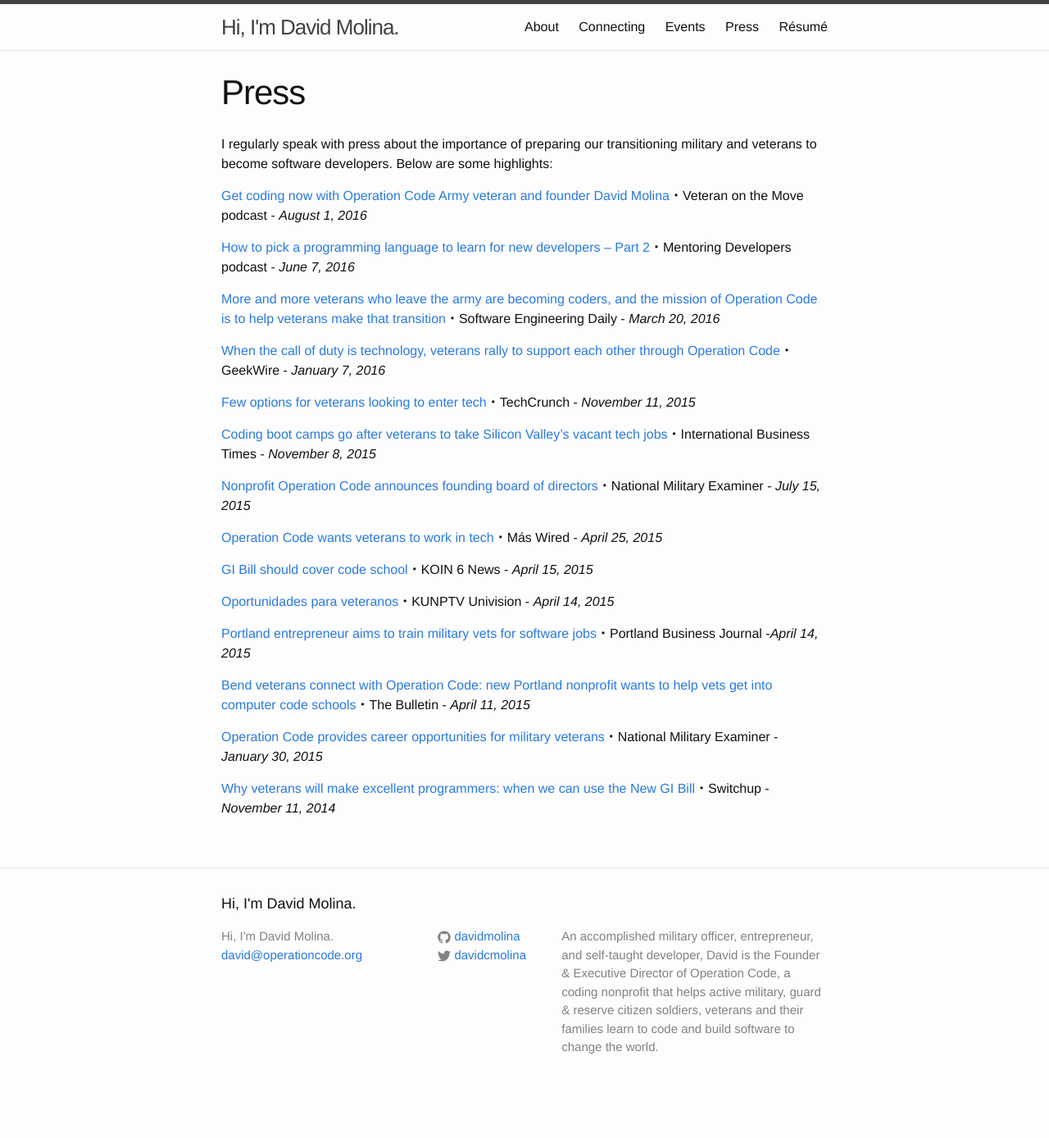
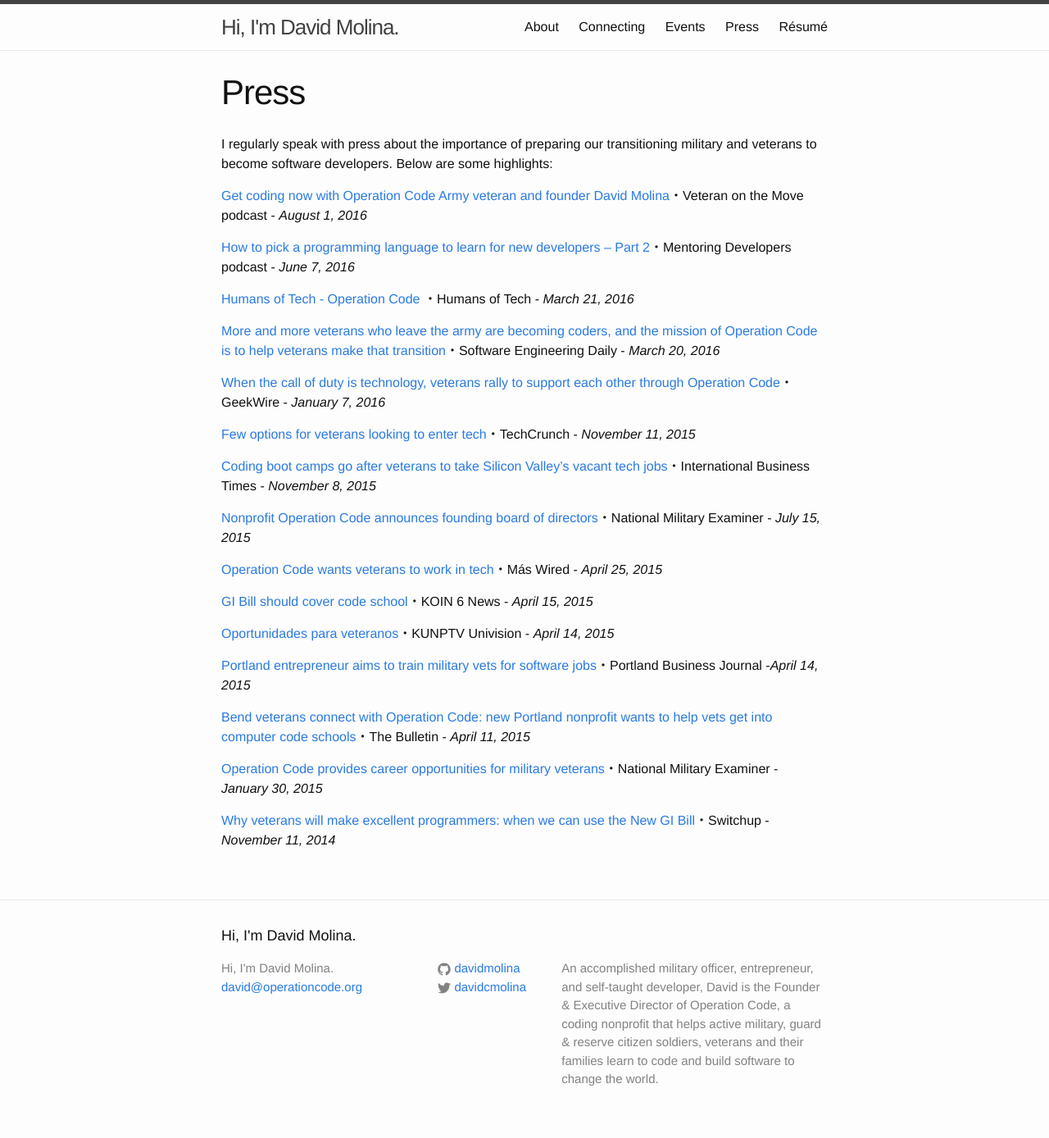
Before and after one commit to davidmolina/davidmolina.github.io, a Jekyll site: the page built from press.md, in a window 1280 px wide. Shown: the whole page at 82% size. Built offline with Jekyll 4.4.1, drawn with Linux system fonts in a browser that asks for light colours; before the commit the page ends 1349 px from its top, so only the background shows below that.

Commit message:
Humans of Tech - Operation Code

```diff
--- a/press.md
+++ b/press.md
@@ -11,6 +11,8 @@ I regularly speak with press about the importance of preparing our transitioning
 [Get coding now with Operation Code Army veteran and founder David Molina](http://www.veteranonthemove.com/get-coding-now-with-operation-code-army-veteran-and-founder-david-molina/)・Veteran on the Move podcast - *August 1, 2016*
 
 [How to pick a programming language to learn for new developers – Part 2](http://mentoringdevelopers.com/episode-36-how-to-pick-a-programming-language-to-learn-for-new-developers-part-2/)・Mentoring Developers podcast - *June 7, 2016*
+
+[Humans of Tech - Operation Code](http://www.humansoftech.com/work/#/operationcode/) ・Humans of Tech - *March 21, 2016*
 
 [More and more veterans who leave the army are becoming coders, and the mission of Operation Code is to help veterans make that transition](http://softwareengineeringdaily.com/2016/03/20/helping-veterans-learn-code-david-molina/)・Software Engineering Daily - *March 20, 2016*
 
```
